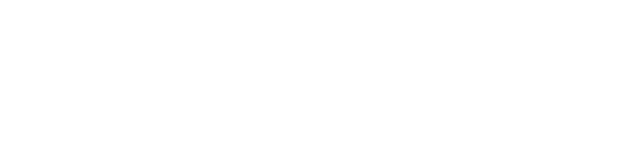
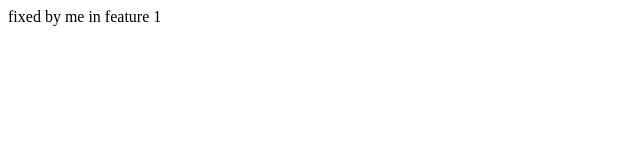
Before and after one commit to Krutvik/new-repository, a plain HTML site: page index.html in a window 1280 px wide. Shown: the whole page, without its empty margins (0-640 px from the left). Drawn offline with Linux system fonts and the light colour scheme.

```diff
--- a/index.html
+++ b/index.html
@@ -10,3 +10,4 @@
 
 </body>
 </html>
+fixed by me in feature 1
```
